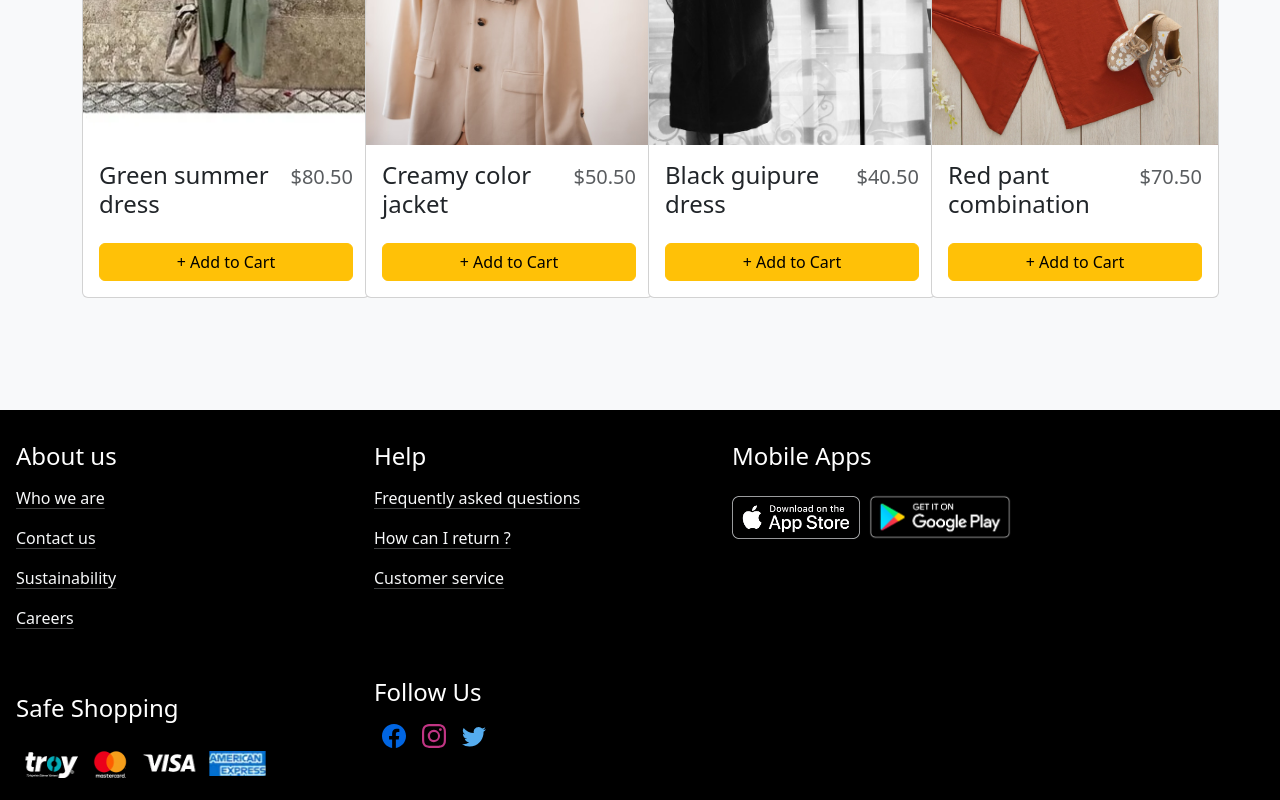
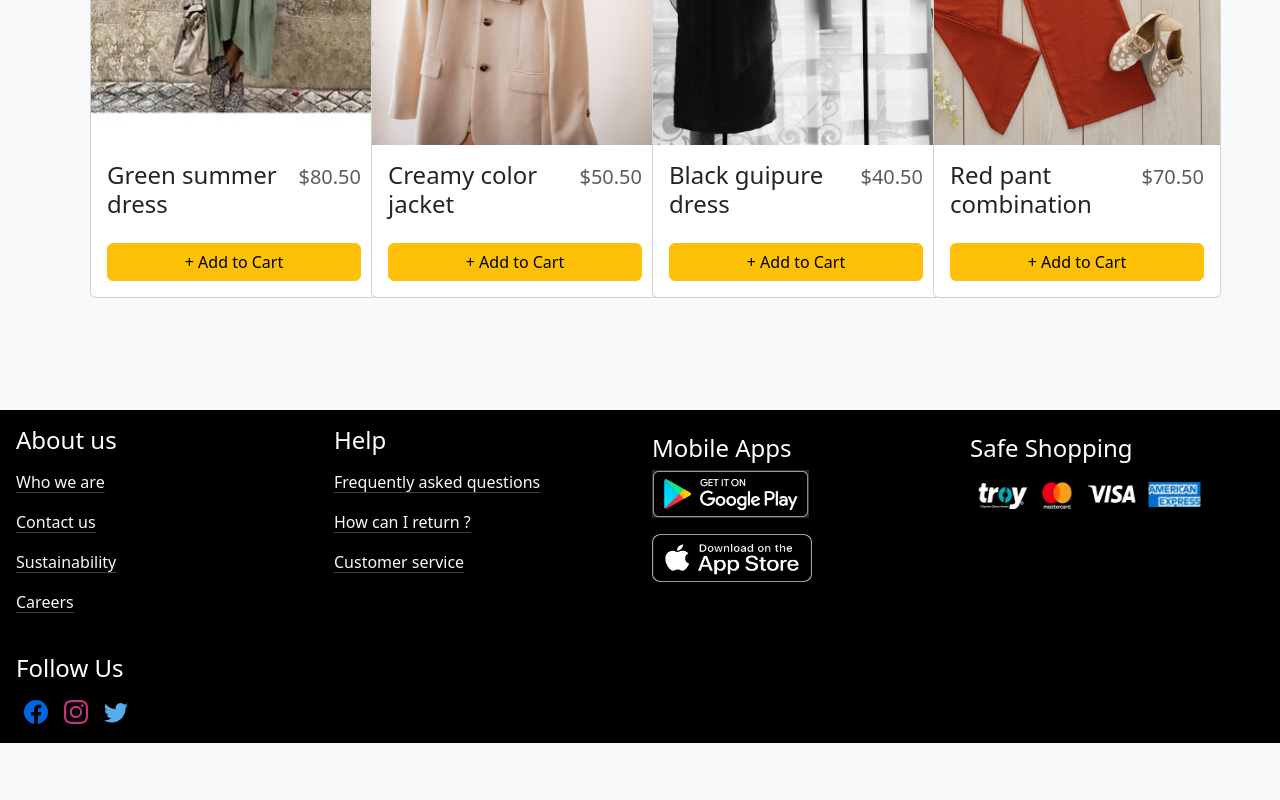
Before and after one commit to mekan-carl/e-commerce, a React (Vite) app: page /store in a window 1280 px wide. Shown: the part 1552-2352 px from the top of the page. After the commit the page ends 2295 px from the top, so only its background shows below. Built offline with nearby package versions, Linux system fonts and the light colour scheme.

Commit message:
fixed bugs footer

```diff
--- a/src/App.tsx
+++ b/src/App.tsx
@@ -1,4 +1,3 @@
-import "./App.css";
 import { Routes, Route } from "react-router-dom";
 import { Container } from "react-bootstrap";
 import Home from "./pages/Home";
--- a/src/components/Navbar.tsx
+++ b/src/components/Navbar.tsx
@@ -1,7 +1,6 @@
 import { Button, Container, Nav, Navbar as NavbarBs } from "react-bootstrap";
 import { NavLink } from "react-router-dom";
 import { useShoppingCart } from "../context/ShoppingCartContext";
-import "aos/dist/aos.css";
 
 const Navbar = () => {
   const { openCart, cartQuantity } = useShoppingCart();
--- a/src/pages/Footer.tsx
+++ b/src/pages/Footer.tsx
@@ -1,21 +1,15 @@
 import { Col, Row } from "react-bootstrap";
 import appStore from "../assets/footerImgs/appStore.png";
-import googlePlay from "../assets/footerImgs/googlePlay.png";
+import googlePlay from "../assets/footerImgs/google-play.png";
 import companies from "../assets/footerImgs/companies.png";
 import { BsFacebook, BsInstagram, BsTwitter } from "react-icons/bs";
 
 const Footer = () => {
   return (
-    <>
-      <Row
-        xs={1}
-        md={3}
-        lg={4}
-        className=" bg-black"
-        style={{ color: "white", marginTop: "4rem" }}
-      >
-        <Col className="mx-3 my-3">
-          <h4 className="my-3">About us</h4>
+    <div className="bg-black px-3">
+      <Row xs={1} md={3} lg={4} style={{ color: "white", marginTop: "4rem" }}>
+        <Col>
+          <h4 className="my-3 ">About us</h4>
           <p>
             <a
               href="#"
@@ -50,7 +44,7 @@ const Footer = () => {
             </a>
           </p>
         </Col>
-        <Col className="mx-3 my-3">
+        <Col>
           <h4 className="my-3">Help</h4>
           <p>
             <a
@@ -77,31 +71,50 @@ const Footer = () => {
             </a>
           </p>
         </Col>
-        <Col className="mx-3 my-3">
-          <h4 className="my-3">Mobile Apps</h4>
-          <span className="d-flex align-items-center">
-            <img src={appStore} style={{ width: "8rem" }} />
-            <img src={googlePlay} style={{ width: "10rem" }} />
-          </span>
+        <Col>
+          <h4 className="mt-4">Mobile Apps</h4>
+          <div style={{ width: "10rem" }} className="d-flex flex-column ">
+            <a href="#">
+              <img
+                src={googlePlay}
+                style={{
+                  marginBottom: "1rem",
+                  height: "3rem",
+                }}
+              />
+            </a>
+            <a href="#">
+              <img
+                src={appStore}
+                style={{
+                  height: "3rem",
+                  width: "10rem",
+                }}
+              />
+            </a>
+          </div>
         </Col>
-        <Col className="mx-3 my-3">
-          <h4 className="my-3">Safe Shopping</h4>
-          <img src={companies} style={{ width: "260px", height: "45px" }} />
+        <Col>
+          <h4 className="mt-4">Safe Shopping</h4>
+          <img
+            src={companies}
+            style={{ width: "15rem", height: "45px", paddingRight: "0" }}
+          />
         </Col>
-        <Col className="mx-3 my-3">
-          <h4>Follow Us</h4>
+        <Col className="mb-3 ">
+          <h4 className="mt-4">Follow Us</h4>
           <a href="#" className="fs-4 mx-2" style={{ color: "#0165E1" }}>
             <BsFacebook />
           </a>
           <a href="#" className="fs-4 mx-2" style={{ color: "#C13584" }}>
             <BsInstagram />
           </a>
-          <a href="#" className="fs-4 mx-2" style={{ color: "#55acee" }}>
+          <a href="#" className="fs-4 mx-2 " style={{ color: "#55acee" }}>
             <BsTwitter />
           </a>
         </Col>
       </Row>
-    </>
+    </div>
   );
 };
 
--- a/src/pages/Store.tsx
+++ b/src/pages/Store.tsx
@@ -1,4 +1,4 @@
-import { Col, Container, Row } from "react-bootstrap";
+import { Col, Row } from "react-bootstrap";
 import storeitems from "../data/Items.json";
 import StoreItem from "../components/StoreItem";
 import SearchInput from "../components/SearchInput";
@@ -7,7 +7,7 @@ export function Store() {
   return (
     <>
       <SearchInput />
-      <Row sm={1} md={2} lg={3} xl={4} className=" g-3">
+      <Row sm={1} md={2} lg={3} xl={4} className="g-3 ps-2">
         {storeitems.map((item) => (
           <Col key={item.id}>
             <StoreItem {...item} />
```
Also changed, not shown: src/App.css (deleted), src/assets/footerImgs/google-play.png (added), src/assets/footerImgs/googlePlay.png (deleted).
